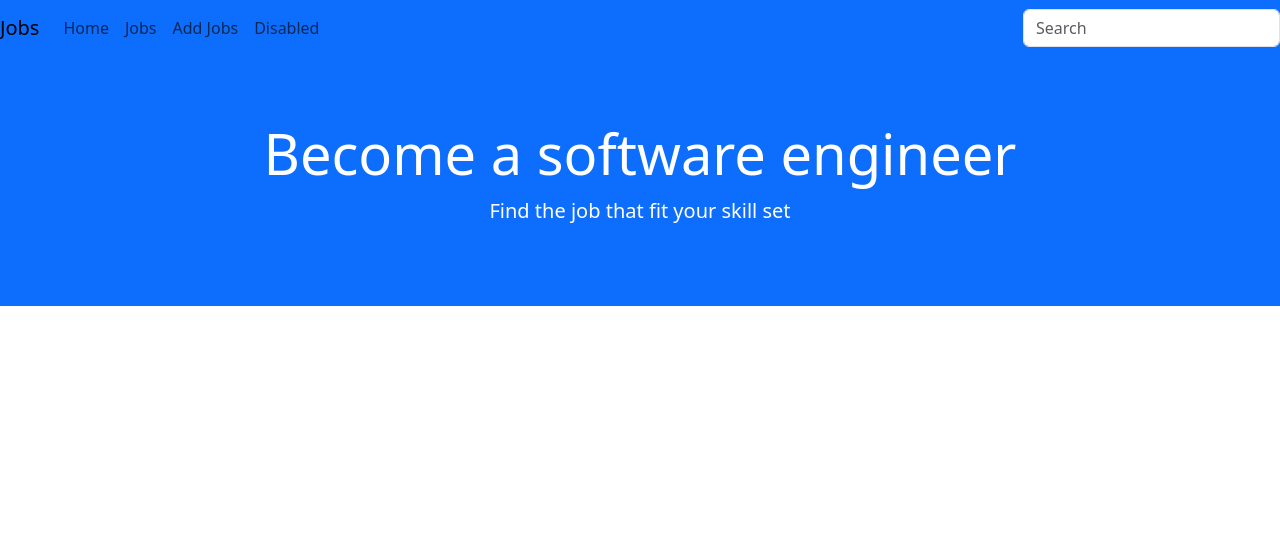
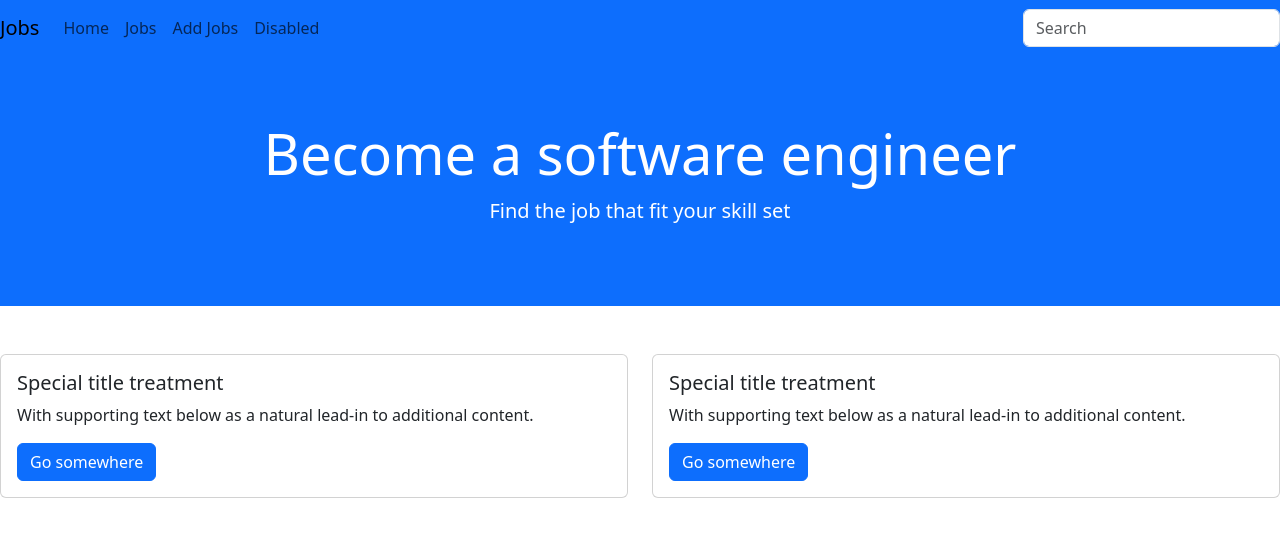
Before and after one commit to surangamadhushan24/job-listing-web, a React (Vite) app: page / in a window 1280 px wide. Shown: the top 536 px of the page. Built offline with nearby package versions, Linux system fonts and the light colour scheme.

Commit message:
create card

```diff
--- a/src/App.jsx
+++ b/src/App.jsx
@@ -1,6 +1,7 @@
 import React from 'react';
 import Navbar from './component/Navbar';
 import Heroes from './component/Heroes';
+import HomeCards from './component/HomeCards';
 
 
 
@@ -10,6 +11,8 @@ function App() {
         <>
         <Navbar />
         <Heroes  />
+        <HomeCards/>
+
         </>
     );
 }
--- a/src/component/Heroes.jsx
+++ b/src/component/Heroes.jsx
@@ -1,4 +1,7 @@
 import React from 'react'
+
+
+
 
 function Heroes({title="Become a software engineer",subtitle='Find the job that fit your skill set'}) {
     return (
--- /dev/null
+++ b/src/component/HomeCards.jsx
@@ -0,0 +1,31 @@
+import React from 'react'
+
+function HomeCards() {
+    return (
+        <>
+            <div className='row mt-5'>
+                <div className='col-6'>
+                    <div className="card">
+                        <div className="card-body">
+                            <h5 className="card-title">Special title treatment</h5>
+                            <p className="card-text">With supporting text below as a natural lead-in to additional content.</p>
+                            <a href="#" className="btn btn-primary">Go somewhere</a>
+                        </div>
+                    </div>
+                </div>
+
+                <div className='col-6'>
+                    <div className="card">
+                        <div className="card-body">
+                            <h5 className="card-title">Special title treatment</h5>
+                            <p className="card-text">With supporting text below as a natural lead-in to additional content.</p>
+                            <a href="#" className="btn btn-primary">Go somewhere</a>
+                        </div>
+                    </div>
+                </div>
+            </div>
+        </>
+    )
+}
+
+export default HomeCards;
```
